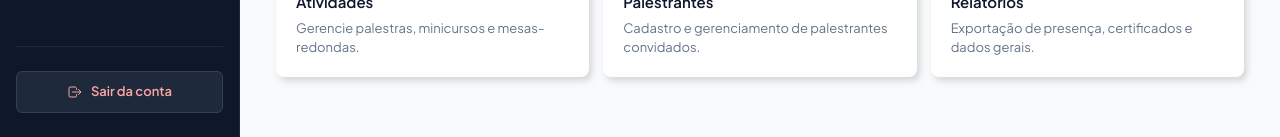
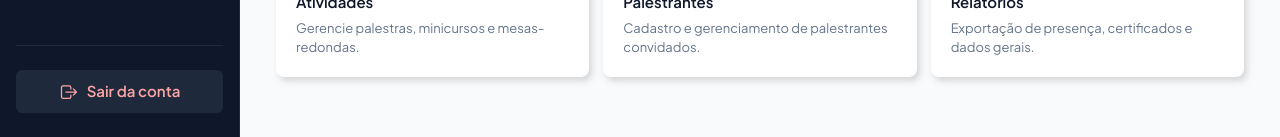
Before and after one commit to PabloVeiga1/projeto_4bim, a React (Vite) app in the folder frontend/: page /dashboard in a window 1280 px wide. Shown: the part 715-852 px from the top of the page. Built offline with nearby package versions, Linux system fonts and the light colour scheme.

Commit message:
ajeitei tamanho da fonte

```diff
--- a/frontend/src/pages/Dashboard.jsx
+++ b/frontend/src/pages/Dashboard.jsx
@@ -13,12 +13,12 @@ import {
 } from "react-icons/io5";
 import "../styles/Dashboard.css";
 
+
 function Dashboard() {
   const navigate = useNavigate();
 
   return (
     <div className="dashboard">
-      {/* Barra Lateral / Sidebar */}
       <aside className="sidebar">
         <div className="sidebar-logo">
           <h2>Eventos IFAL</h2>
--- a/frontend/src/styles/Dashboard.css
+++ b/frontend/src/styles/Dashboard.css
@@ -86,10 +86,10 @@
   width: 100%;
   padding: 10px;
   background-color: #1e293b;
-  border: 1px solid #334155;
+  border: none;
   border-radius: 6px;
   color: #fca5a5;
-  font-size: 13px;
+  font-size: 15px;
   font-weight: 600;
   cursor: pointer;
   display: flex;
@@ -100,14 +100,13 @@
 }
 
 .btn-sidebar-logout .btn-icon {
-  font-size: 16px;
+  font-size: 20px;
 }
 
 .btn-sidebar-logout:hover {
   background-color: #334155;
   color: #f87171;
 }
-
 /* Main Content */
 .dashboard-main {
   flex: 1;
```
Also changed, not shown: frontend/src/img/logo_ifal.png (added).
